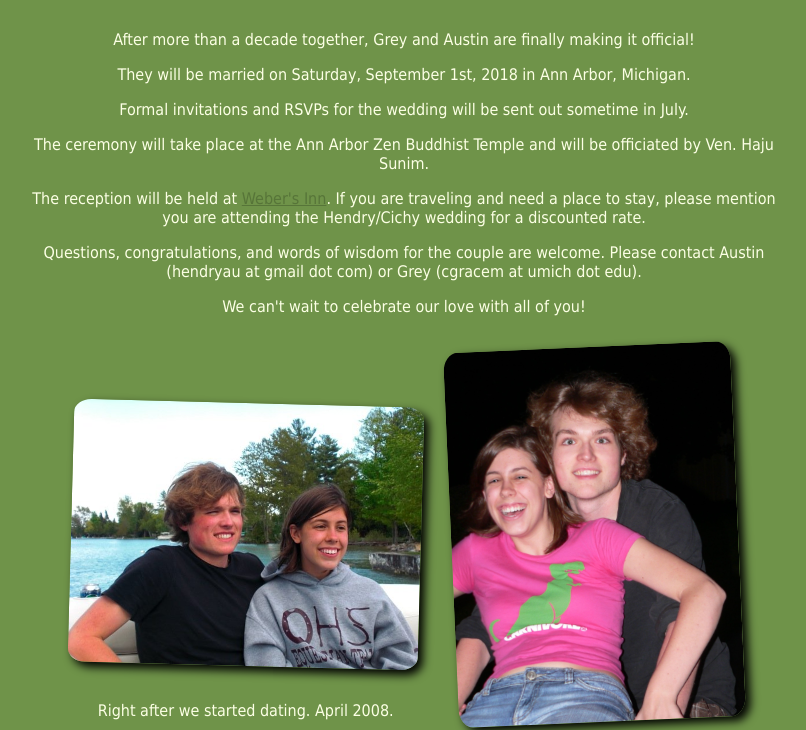
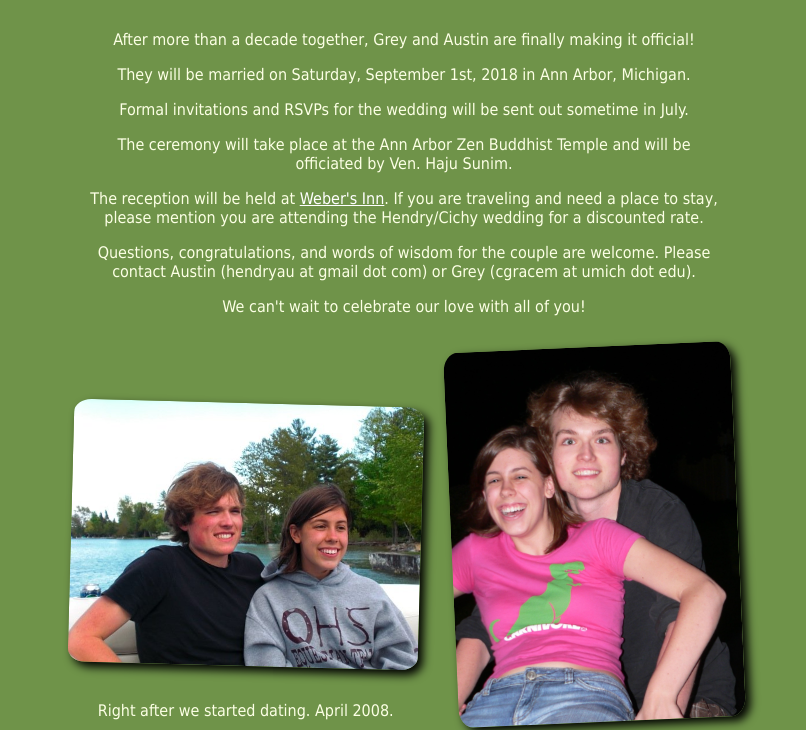
Before and after one commit to hendryau/austinandgrey.com, a plain HTML site: page index.html in a window 1280 px wide. Shown: the part 95-825 px from the top of the page, without its empty margins (236-1042 px from the left). Drawn offline with Linux system fonts and the light colour scheme.

Commit message:
update stylin

```diff
--- a/index.html
+++ b/index.html
@@ -38,16 +38,11 @@ p {
 	transform: rotate(357.5deg);
 }
 img {
-	/*border: 10px solid #577539;*/
 	border-radius: 5%;
 	box-shadow: 5px 5px 10px black;
 }
 
-a, a:visited {
-	color: #577539;
-}
-
-a:hover, a:visited:hover {
+a, a:hover, a:visited, a:visited:hover {
 	color: white; /*TODO*/
 }
 
@@ -55,11 +50,15 @@ a:hover, a:visited:hover {
 	img {
 		max-width: 350px;
 	}
+	.txt-container {
+		margin-left: 10%;
+		margin-right: 10%;
+	}
 }
 
 .txt-container {
-	margin-left: 20%;
-	margin-right: 20%;
+	margin-left: 25%;
+	margin-right: 25%;
 }
 
 .img-container {
```
